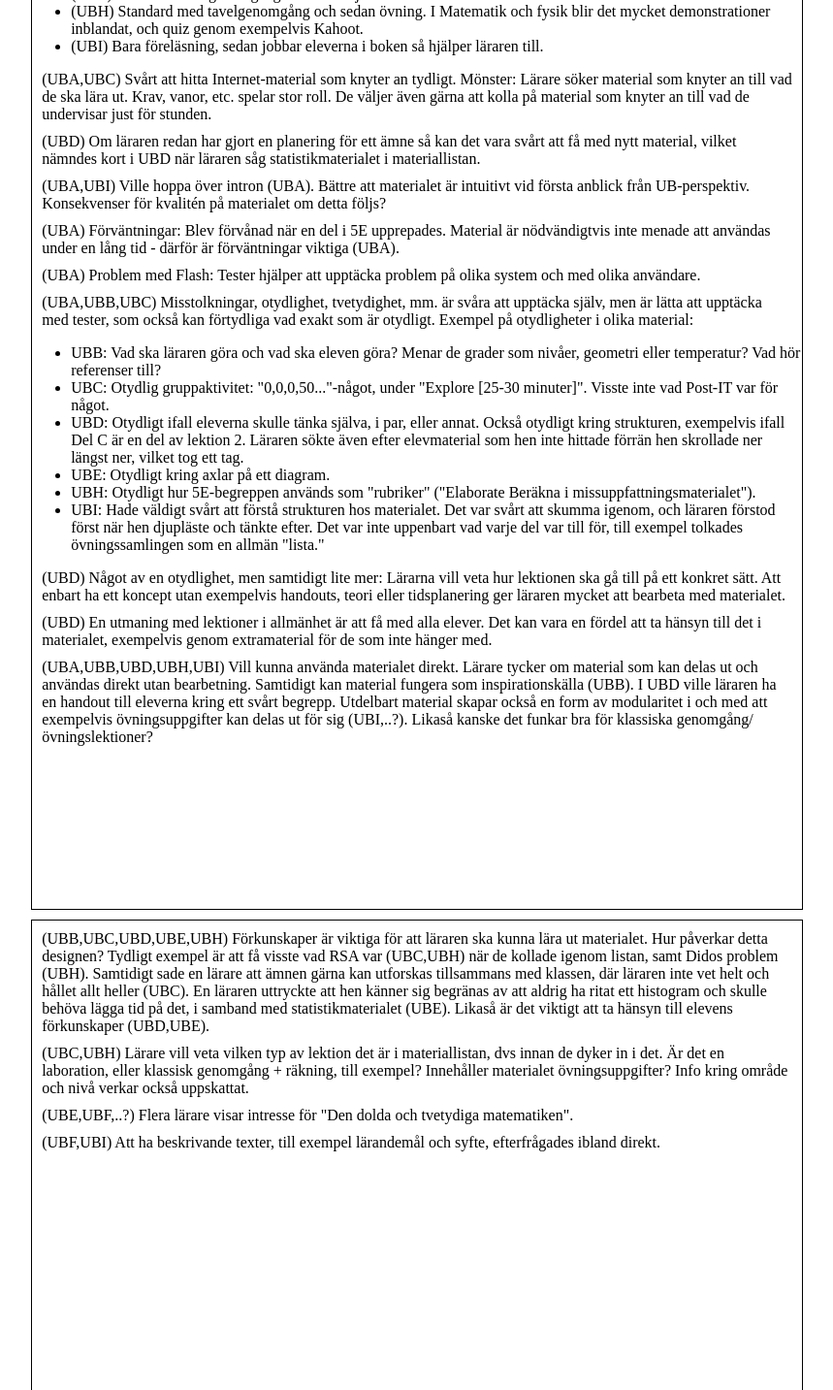
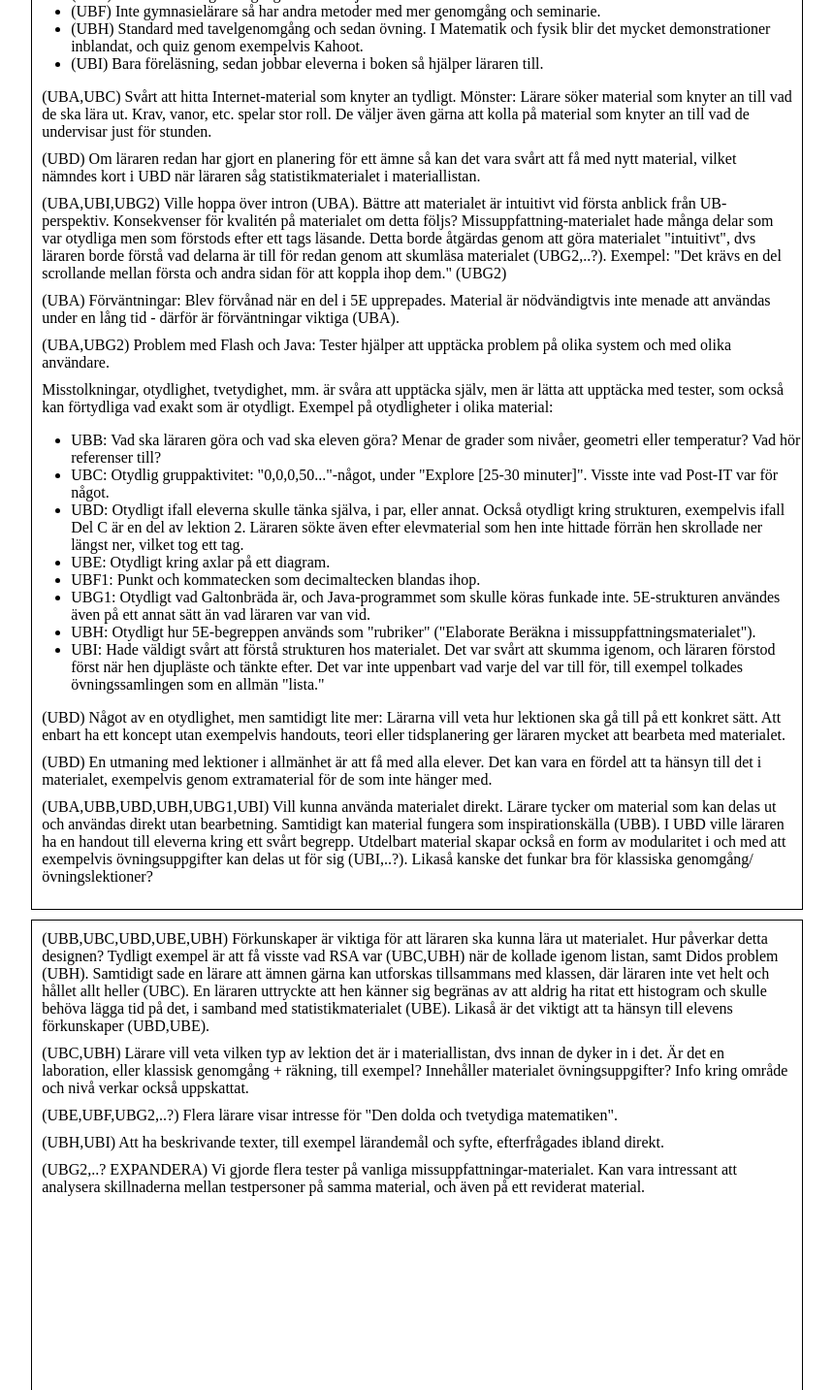
Before and after one commit to Niwsters/teaching-materials-thesis, a plain HTML site: page ub-test-analysis/index.html in a window 1280 px wide. Shown: the part 1725-3158 px from the top of the page at 97% size, without its empty margins (210-1069 px from the left). Drawn offline with Linux system fonts and the light colour scheme.

Commit message:
Summarized usability tests F and G

```diff
--- a/ub-test-analysis/index.html
+++ b/ub-test-analysis/index.html
@@ -34,42 +34,46 @@
         <li>UBC: Otydlig beskriven gruppaktivitet: "0,0,0,50..."-något, under "Explore [25-30 minuter]"</li>
       </ul>
       <p>(UBA,UBB) Vill kunna använda materialet direkt. Lärare tycker om material som kan delas ut och användas direkt utan bearbetning. Samtidigt kan material fungera som inspirationskälla (UBB).</p>
-      <p>(UBB,UBC) Förkunskaper är viktiga för att läraren ska kunna lära ut materialet. Hur påverkar detta designen? Tydligt exempel är att få visste vad RSA var (UBC). Samtidigt sade en lärare att ämnen gärna kan utforskas tillsammans med klassen, där läraren inte vet helt och hållet allt heller (UBC).</p>
-      <p>(UBC) Lärare vill veta vilken typ av lektion det är i materiallistan, dvs innan de dyker in i det. Är det en laboration, eller klassisk genomgång + räkning, till exempel? Innehåller materialet övningsuppgifter? Info kring område och nivå verkar uppskattat (UBC).
+      <p>(UBB,UBC,UBG1) Förkunskaper är viktiga för att läraren ska kunna lära ut materialet. Hur påverkar detta designen? Tydligt exempel är att få visste vad RSA var (UBC). Samtidigt sade en lärare att ämnen gärna kan utforskas tillsammans med klassen, där läraren inte vet helt och hållet allt heller (UBC).</p>
+			<p>(UBC,UBG1) Lärare vill veta vilken typ av lektion det är i materiallistan, dvs innan de dyker in i det. Är det en laboration, eller klassisk genomgång + räkning, till exempel? Innehåller materialet övningsuppgifter? Info kring område och nivå verkar uppskattat (UBC).</p>
     </div>
     <div class="A4">
       <h1>Analys av samtliga usability-tester</h1>
-      <p>(UBA) Variation i lektionsupplägg:</p>
+      <p>Variation i lektionsupplägg:</p>
       <ul>
         <li>(UBA) 3h lektioner 1ggr/veckan, 3 pass m/ 10 min rast mellan. Använder mattebok: Kollar igenom innan, ibland Internet. Anpassar efter bok (?).</li>
         <li>(UBD) Använder sig av föreläsningslektion och räknelektion. Arbetar ofta i 20-minutersblock, ex. 20 min räkna själva, 20 min genomgång, 20 min räkna själva igen. Eleverna har tillgång till chromebooks och använder kalkylblad, Geogebra, mm., samt gymnasieminiräknare som de tränar med.</li>
         <li>(UBE) Skiftar mellan genomgång och räkna själva under entimmeslektioner.</li>
+				<li>(UBF) Inte gymnasielärare så har andra metoder med mer genomgång och seminarie.
         <li>(UBH) Standard med tavelgenomgång och sedan övning. I Matematik och fysik blir det mycket demonstrationer inblandat, och quiz genom exempelvis Kahoot.</li>
         <li>(UBI) Bara föreläsning, sedan jobbar eleverna i boken så hjälper läraren till.</li>
       </ul>
       <p>(UBA,UBC) Svårt att hitta Internet-material som knyter an tydligt. Mönster: Lärare söker material som knyter an till vad de ska lära ut. Krav, vanor, etc. spelar stor roll. De väljer även gärna att kolla på material som knyter an till vad de undervisar just för stunden.</p>
       <p>(UBD) Om läraren redan har gjort en planering för ett ämne så kan det vara svårt att få med nytt material, vilket nämndes kort i UBD när läraren såg statistikmaterialet i materiallistan.</p>
-      <p>(UBA,UBI) Ville hoppa över intron (UBA). Bättre att materialet är intuitivt vid första anblick från UB-perspektiv. Konsekvenser för kvalitén på materialet om detta följs?</p>
+      <p>(UBA,UBI,UBG2) Ville hoppa över intron (UBA). Bättre att materialet är intuitivt vid första anblick från UB-perspektiv. Konsekvenser för kvalitén på materialet om detta följs? Missuppfattning-materialet hade många delar som var otydliga men som förstods efter ett tags läsande. Detta borde åtgärdas genom att göra materialet "intuitivt", dvs läraren borde förstå vad delarna är till för redan genom att skumläsa materialet (UBG2,..?). Exempel: "Det krävs en del scrollande mellan första och andra sidan för att koppla ihop dem." (UBG2)</p>
       <p>(UBA) Förväntningar: Blev förvånad när en del i 5E upprepades. Material är nödvändigtvis inte menade att användas under en lång tid - därför är förväntningar viktiga (UBA). </p>
-      <p>(UBA) Problem med Flash: Tester hjälper att upptäcka problem på olika system och med olika användare.</p>
-      <p>(UBA,UBB,UBC) Misstolkningar, otydlighet, tvetydighet, mm. är svåra att upptäcka själv, men är lätta att upptäcka med tester, som också kan förtydliga vad exakt som är otydligt. Exempel på otydligheter i olika material:</p>
+      <p>(UBA,UBG2) Problem med Flash och Java: Tester hjälper att upptäcka problem på olika system och med olika användare.</p>
+      <p>Misstolkningar, otydlighet, tvetydighet, mm. är svåra att upptäcka själv, men är lätta att upptäcka med tester, som också kan förtydliga vad exakt som är otydligt. Exempel på otydligheter i olika material:</p>
       <ul>
         <li>UBB: Vad ska läraren göra och vad ska eleven göra? Menar de grader som nivåer, geometri eller temperatur? Vad hör referenser till?</li>
-        <li>UBC: Otydlig gruppaktivitet: "0,0,0,50..."-något, under "Explore [25-30 minuter]". Visste inte vad Post-IT var för något.
+				<li>UBC: Otydlig gruppaktivitet: "0,0,0,50..."-något, under "Explore [25-30 minuter]". Visste inte vad Post-IT var för något.</li>
         <li>UBD: Otydligt ifall eleverna skulle tänka själva, i par, eller annat. Också otydligt kring strukturen, exempelvis ifall Del C är en del av lektion 2. Läraren sökte även efter elevmaterial som hen inte hittade förrän hen skrollade ner längst ner, vilket tog ett tag.</li>
         <li>UBE: Otydligt kring axlar på ett diagram.</li>
+				<li>UBF1: Punkt och kommatecken som decimaltecken blandas ihop.</li>
+				<li>UBG1: Otydligt vad Galtonbräda är, och Java-programmet som skulle köras funkade inte. 5E-strukturen användes även på ett annat sätt än vad läraren var van vid.</li>
         <li>UBH: Otydligt hur 5E-begreppen används som "rubriker" ("Elaborate Beräkna i missuppfattningsmaterialet").</li>
         <li>UBI: Hade väldigt svårt att förstå strukturen hos materialet. Det var svårt att skumma igenom, och läraren förstod först när hen djupläste och tänkte efter. Det var inte uppenbart vad varje del var till för, till exempel tolkades övningssamlingen som en allmän "lista."</li>
       </ul>
       <p>(UBD) Något av en otydlighet, men samtidigt lite mer: Lärarna vill veta hur lektionen ska gå till på ett konkret sätt. Att enbart ha ett koncept utan exempelvis handouts, teori eller tidsplanering ger läraren mycket att bearbeta med materialet.</p>
       <p>(UBD) En utmaning med lektioner i allmänhet är att få med alla elever. Det kan vara en fördel att ta hänsyn till det i materialet, exempelvis genom extramaterial för de som inte hänger med.</p>
-      <p>(UBA,UBB,UBD,UBH,UBI) Vill kunna använda materialet direkt. Lärare tycker om material som kan delas ut och användas direkt utan bearbetning. Samtidigt kan material fungera som inspirationskälla (UBB). I UBD ville läraren ha en handout till eleverna kring ett svårt begrepp. Utdelbart material skapar också en form av modularitet i och med att exempelvis övningsuppgifter kan delas ut för sig (UBI,..?). Likaså kanske det funkar bra för klassiska genomgång/övningslektioner?</p>
+      <p>(UBA,UBB,UBD,UBH,UBG1,UBI) Vill kunna använda materialet direkt. Lärare tycker om material som kan delas ut och användas direkt utan bearbetning. Samtidigt kan material fungera som inspirationskälla (UBB). I UBD ville läraren ha en handout till eleverna kring ett svårt begrepp. Utdelbart material skapar också en form av modularitet i och med att exempelvis övningsuppgifter kan delas ut för sig (UBI,..?). Likaså kanske det funkar bra för klassiska genomgång/övningslektioner?</p>
     </div>
     <div class="A4">
       <p>(UBB,UBC,UBD,UBE,UBH) Förkunskaper är viktiga för att läraren ska kunna lära ut materialet. Hur påverkar detta designen? Tydligt exempel är att få visste vad RSA var (UBC,UBH) när de kollade igenom listan, samt Didos problem (UBH). Samtidigt sade en lärare att ämnen gärna kan utforskas tillsammans med klassen, där läraren inte vet helt och hållet allt heller (UBC). En läraren uttryckte att hen känner sig begränas av att aldrig ha ritat ett histogram och skulle behöva lägga tid på det, i samband med statistikmaterialet (UBE). Likaså är det viktigt att ta hänsyn till elevens förkunskaper (UBD,UBE).</p>
       <p>(UBC,UBH) Lärare vill veta vilken typ av lektion det är i materiallistan, dvs innan de dyker in i det. Är det en laboration, eller klassisk genomgång + räkning, till exempel? Innehåller materialet övningsuppgifter? Info kring område och nivå verkar också uppskattat.
-      <p>(UBE,UBF,..?) Flera lärare visar intresse för "Den dolda och tvetydiga matematiken".</p>
-      <p>(UBF,UBI) Att ha beskrivande texter, till exempel lärandemål och syfte, efterfrågades ibland direkt.</p>
+      <p>(UBE,UBF,UBG2,..?) Flera lärare visar intresse för "Den dolda och tvetydiga matematiken".</p>
+      <p>(UBH,UBI) Att ha beskrivande texter, till exempel lärandemål och syfte, efterfrågades ibland direkt.</p>
+			<p>(UBG2,..? EXPANDERA) Vi gjorde flera tester på vanliga missuppfattningar-materialet. Kan vara intressant att analysera skillnaderna mellan testpersoner på samma material, och även på ett reviderat material.</p>
     </div>
   </body>
 
```
